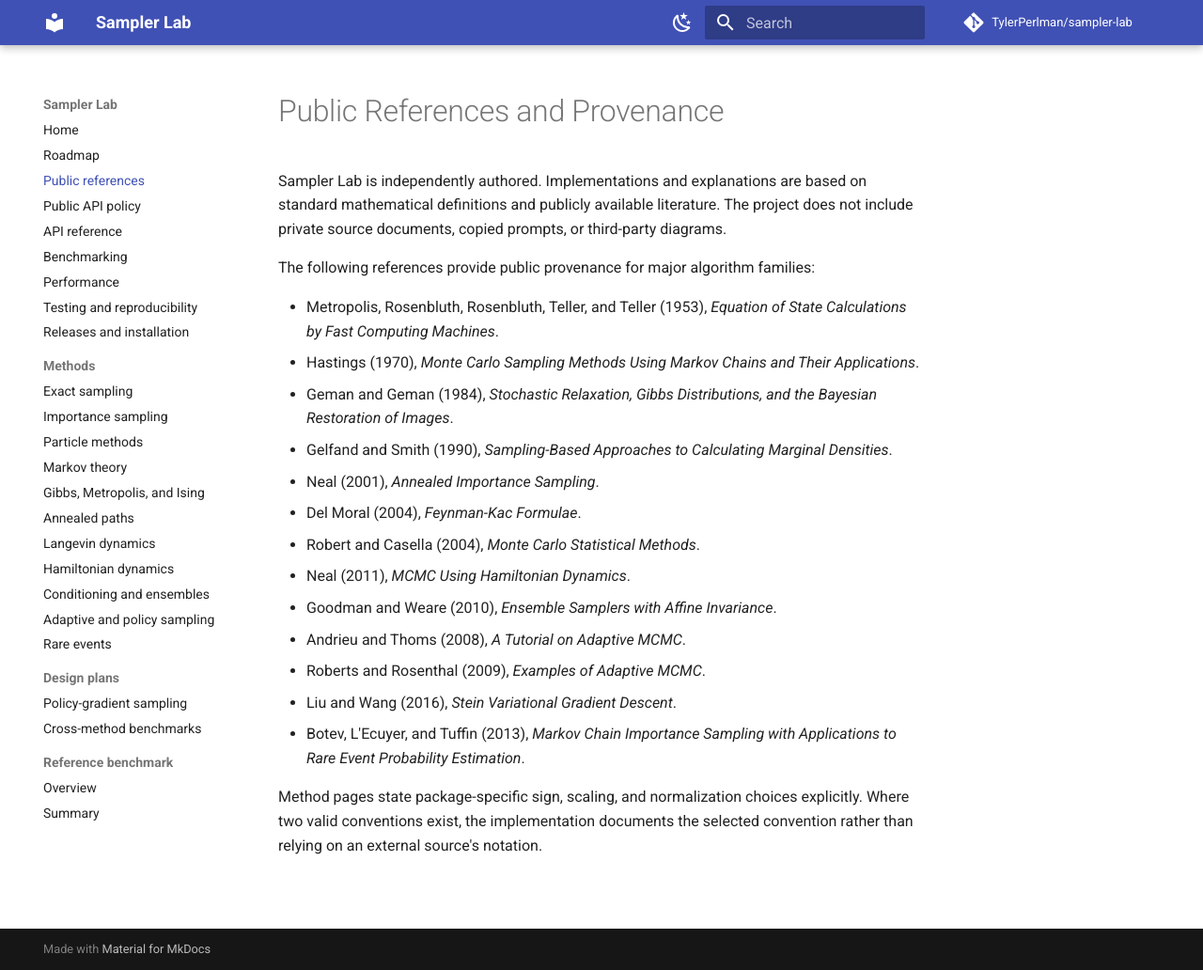
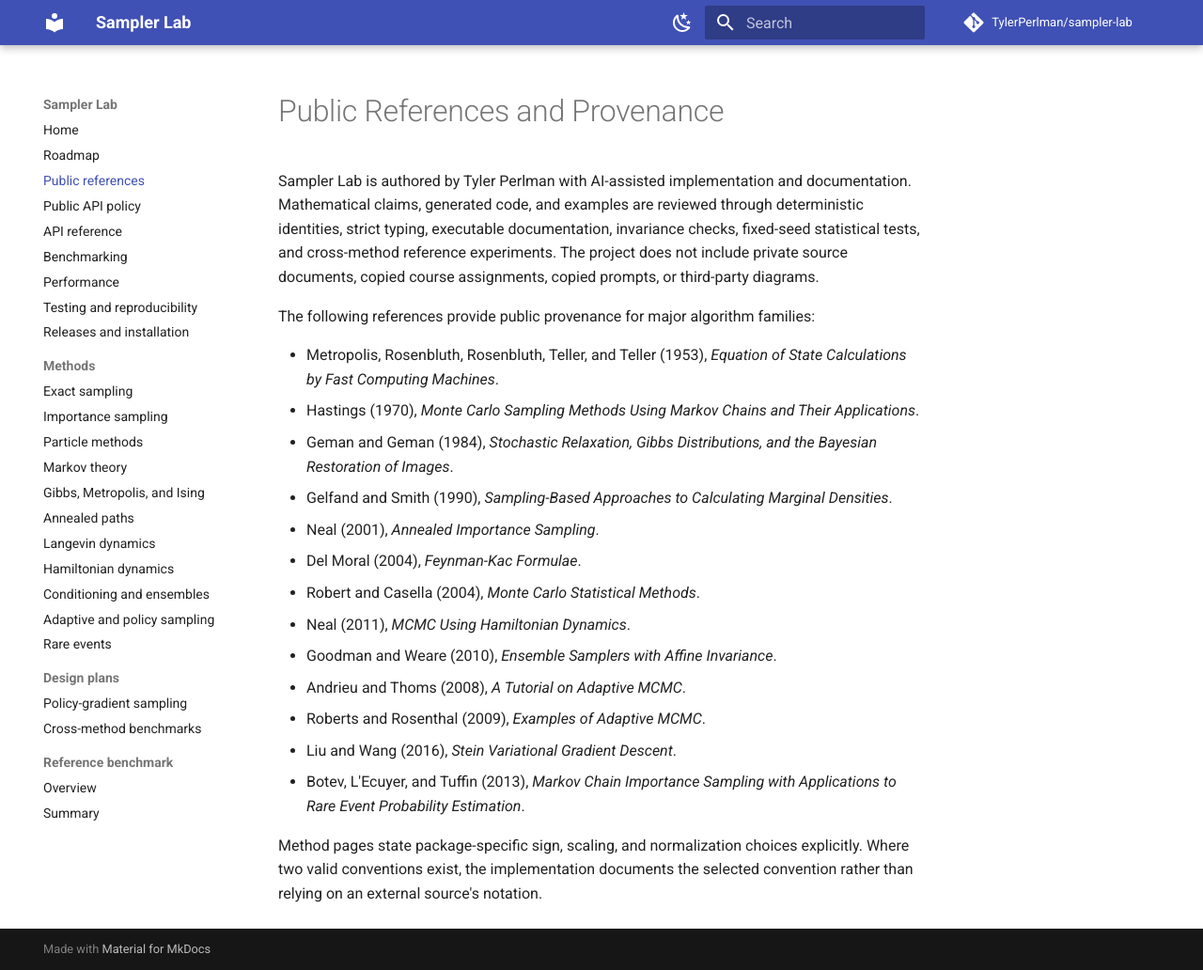
Before and after one commit to TylerPerlman/sampler-lab, an MkDocs documentation site: the page built from docs/references.md, in a window 1280 px wide and 1032 px high. Shown: the whole window at 94% size. Built offline with MkDocs 1.6.1 and Material for MkDocs 9.7.7, drawn with Linux system fonts in a browser that asks for light colours; comment, search, counter and statistics services are not loaded.

Commit message:
Acknowledge AI assistance transparently

```diff
--- a/docs/references.md
+++ b/docs/references.md
@@ -1,8 +1,10 @@
 # Public References and Provenance
 
-Sampler Lab is independently authored. Implementations and explanations are based on standard
-mathematical definitions and publicly available literature. The project does not include private
-source documents, copied prompts, or third-party diagrams.
+Sampler Lab is authored by Tyler Perlman with AI-assisted implementation and documentation.
+Mathematical claims, generated code, and examples are reviewed through deterministic identities,
+strict typing, executable documentation, invariance checks, fixed-seed statistical tests, and
+cross-method reference experiments. The project does not include private source documents, copied
+course assignments, copied prompts, or third-party diagrams.
 
 The following references provide public provenance for major algorithm families:
 
```
